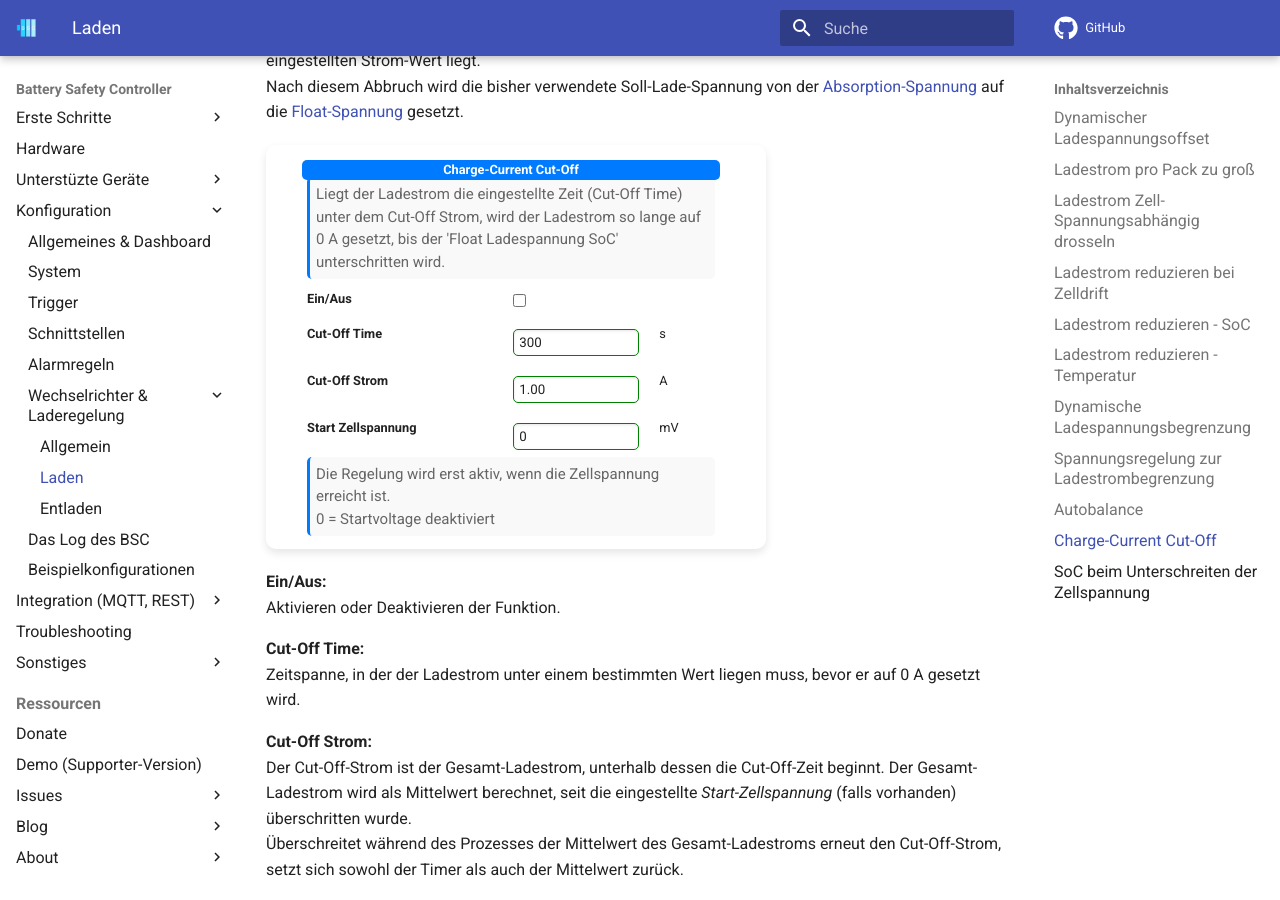
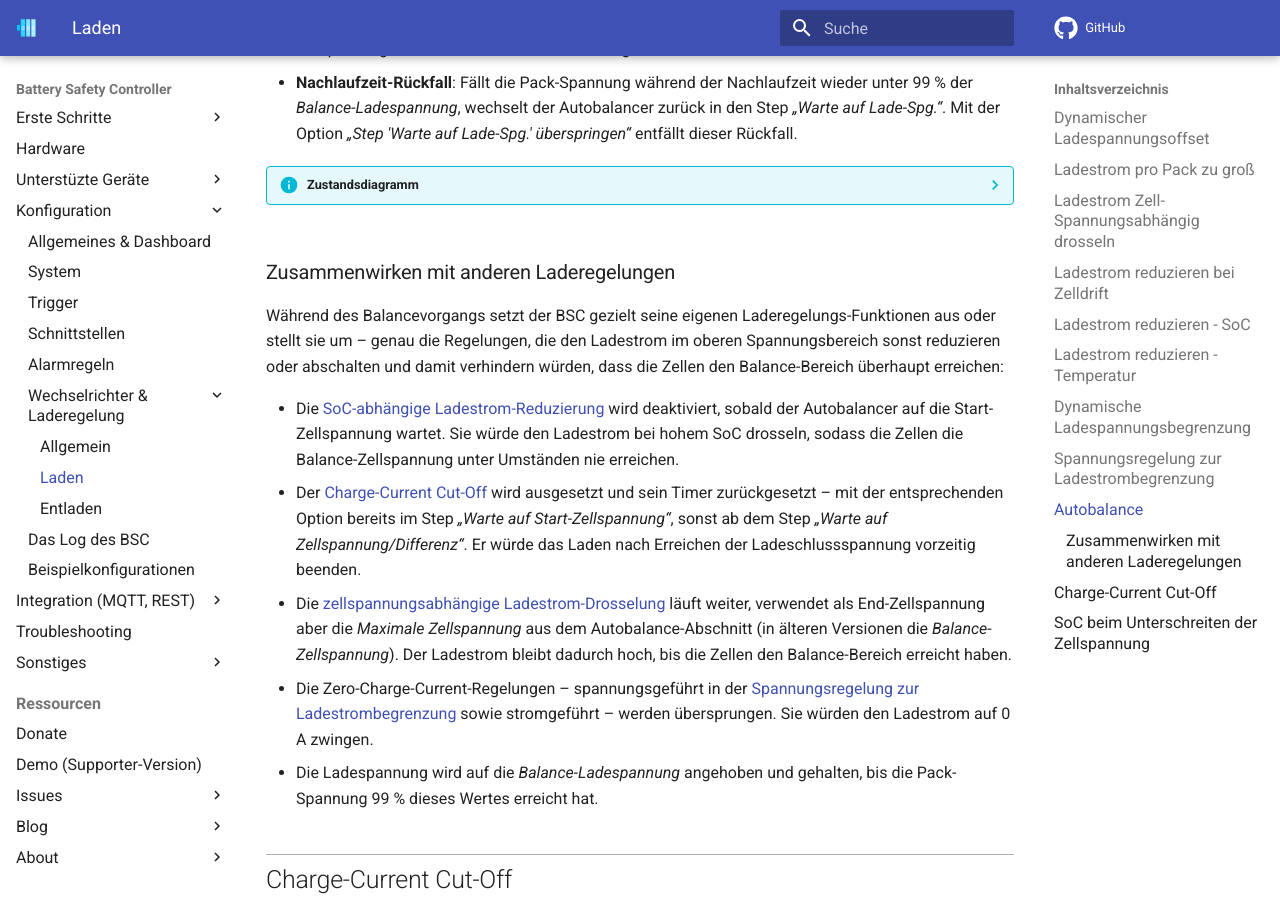
Before and after one commit to bsc-org/bsc, an MkDocs documentation site: the page built from docs/settings_inverter_charge.md, in a window 1280 px wide and 900 px high, scrolled down 15893 px. Built offline with MkDocs 1.6.1 and Material for MkDocs 9.7.7, drawn with Linux system fonts in a browser that asks for light colours; comment, search, counter and statistics services are not loaded; some of the changed text lies outside the part shown.

Commit message:
Autobal erweitert um: Zusammenwirken mit anderen Laderegelungen

````diff
--- a/docs/settings_inverter_charge.md
+++ b/docs/settings_inverter_charge.md
@@ -57,7 +57,7 @@ Dadurch lässt sich ein sanftes Erreichen der Zielspannung sicherstellen und ein
 <td class='Ctd'><input type='number' min='2500' max='5000' value='3325' name='12884906688'></td><td class='t1'>mV</td><td class='Ctd'><span class='secVal' id='s4800'></span></td></tr>
 <tr><td colspan='3' class='td0'><div class='help'>Sobald die h&ouml;chste Zellspannung diesen Wert &uuml;bersteigt wird die Drosselung aktiv.</div></td></tr><tr class='Ctr'><td class='Ctd'><b>Maximale Zellspannung</b></td>
 <td class='Ctd'><input type='number' min='2500' max='5000' value='3300' name='12884906752'></td><td class='t1'>mV</td><td class='Ctd'><span class='secVal' id='s4864'></span></td></tr>
-<tr><td colspan='3' class='td0'><div class='help'>Sobald die h&ouml;chste Zellspannung diesen Wert &uuml;bersteigt wird nur noch mit dem Mindest-Ladestrom geladen.<br>Hinweis: Der Wert muss gr&ouml;ßer sein als die Zell-Startspannung.<br>Achtung: Bei aktivem Autobalancing wird diese Spannung durch die Balance-Zellspannung ersetzt!</div></td></tr><tr class='Ctr'><td class='Ctd'><b>Maximale Zellspannung (Float)</b></td>
+<tr><td colspan='3' class='td0'><div class='help'>Sobald die h&ouml;chste Zellspannung diesen Wert &uuml;bersteigt wird nur noch mit dem Mindest-Ladestrom geladen.<br>Hinweis: Der Wert muss gr&ouml;ßer sein als die Zell-Startspannung.<br>Achtung: Bei aktivem Autobalancing wird diese Spannung durch die Maximale Zellspannung des Autobalancers ersetzt!</div></td></tr><tr class='Ctr'><td class='Ctd'><b>Maximale Zellspannung (Float)</b></td>
 <td class='Ctd'><input type='number' min='0' max='5000' value='0' name='12884915008'></td><td class='t1'>mV</td><td class='Ctd'><span class='secVal' id='s13120'></span></td></tr>
 <tr><td colspan='3' class='td0'><div class='help'>0 = deaktiviert: Es wird dann auch bei Float die maximale Zellspannung genommen.</div></td></tr><tr class='Ctr'><td class='Ctd'><b>Mindest Ladestrom</b></td>
 <td class='Ctd'><input type='number' min='0' max='200' value='5' name='4294972288'></td><td class='t1'>A</td><td class='Ctd'><span class='secVal' id='s4992'></span></td></tr>
@@ -80,7 +80,7 @@ Einstellung **0** = deaktiviert: Es wird dann auch bei Float die maximale Zellsp
 Untergrenze des Ladestroms, auf die bei Erreichen der maximalen Zellspannung reduziert wird.
 
 !!! warning "Achtung"
-    Ist der **Autobalancer aktiviert** und erreicht den Zustand Aktiv, wird die *maximale Zellspannung* automatisch durch die Balance-Zellspannung ersetzt.
+    Ist der **Autobalancer aktiviert** und erreicht den Zustand Aktiv, wird die maximale Zellspannung automatisch durch die *Maximale Zellspannung* aus dem [Autobalance-Abschnitt](#autobalance) ersetzt.
 
 
 ## Ladestrom reduzieren bei Zelldrift
@@ -312,7 +312,13 @@ Die Diagramme zeigen eine Victron-Anlage mit aktivierter Spannungsregelung. Deut
 
 
 ## Autobalance
-Dieses Autobalance-Feature bietet eine automatisierte Lösung, um die Akkuzellen regelmäßig zu balancieren. Dadurch wird eine gleichmäßige Zellspannung erreicht, was die optimale Leistung und die Lebensdauer des Akkus unterstützt.
+Die Autobalance-Funktion automatisiert das regelmäßige Balancieren der Akkuzellen: Der BSC hebt dazu gezielt die Ladespannung an und bringt die Zellen in den Spannungsbereich, in dem die Balancer des BMS oder externe Balancer die Zellspannungen angleichen können.
+
+!!! note "Wichtiger Hinweis: Der BSC balanciert nicht selbst"
+    Der BSC besitzt **keine eigenen Balancing-Schaltungen** – weder ein Widerstands-Balancing (passiv) noch ein aktives Balancing auf Zellebene.
+    Er hebt lediglich die Ladespannung auf die konfigurierte **Balance-Ladespannung** an, sodass die Zellen den Spannungsbereich erreichen, in dem die im BMS integrierten (passiven) Balancer oder externe aktive Balancer (z. B. Neey) aktiv werden und die Zellspannungen angleichen.
+
+Während des Balancevorgangs setzt der BSC gezielt andere Laderegelungen aus oder koordiniert sie – Einzelheiten dazu finden Sie im Abschnitt [„Zusammenwirken mit anderen Laderegelungen“](#zusammenwirken-mit-anderen-laderegelungen).
 
 === "Version >= V0.10.0"
 
@@ -657,6 +663,16 @@ Dieses Autobalance-Feature bietet eine automatisierte Lösung, um die Akkuzellen
             class n_timeout colorRed
         ```
 
+### Zusammenwirken mit anderen Laderegelungen
+
+Während des Balancevorgangs setzt der BSC gezielt seine eigenen Laderegelungs-Funktionen aus oder stellt sie um – genau die Regelungen, die den Ladestrom im oberen Spannungsbereich sonst reduzieren oder abschalten und damit verhindern würden, dass die Zellen den Balance-Bereich überhaupt erreichen:
+
+- Die [SoC-abhängige Ladestrom-Reduzierung](#ladestrom-reduzieren-soc) wird deaktiviert, sobald der Autobalancer auf die Start-Zellspannung wartet. Sie würde den Ladestrom bei hohem SoC drosseln, sodass die Zellen die Balance-Zellspannung unter Umständen nie erreichen.
+- Der [Charge-Current Cut-Off](#charge-current-cut-off) wird ausgesetzt und sein Timer zurückgesetzt – mit der entsprechenden Option bereits im Step *„Warte auf Start-Zellspannung“*, sonst ab dem Step *„Warte auf Zellspannung/Differenz“*. Er würde das Laden nach Erreichen der Ladeschlussspannung vorzeitig beenden.
+- Die [zellspannungsabhängige Ladestrom-Drosselung](#ladestrom-zell-spannungsabhangig-drosseln) läuft weiter, verwendet als End-Zellspannung aber die *Maximale Zellspannung* aus dem Autobalance-Abschnitt (in älteren Versionen die *Balance-Zellspannung*). Der Ladestrom bleibt dadurch hoch, bis die Zellen den Balance-Bereich erreicht haben.
+- Die Zero-Charge-Current-Regelungen – spannungsgeführt in der [Spannungsregelung zur Ladestrombegrenzung](#spannungsregelung-zur-ladestrombegrenzung) sowie stromgeführt – werden übersprungen. Sie würden den Ladestrom auf 0 A zwingen.
+- Die Ladespannung wird auf die *Balance-Ladespannung* angehoben und gehalten, bis die Pack-Spannung 99 % dieses Wertes erreicht hat.
+
 
 ## Charge-Current Cut-Off
 Diese Funktion unterbricht den Ladestrom, wenn er für eine bestimmte Zeitspanne unterhalb einem eingestellten Strom-Wert liegt.
````
